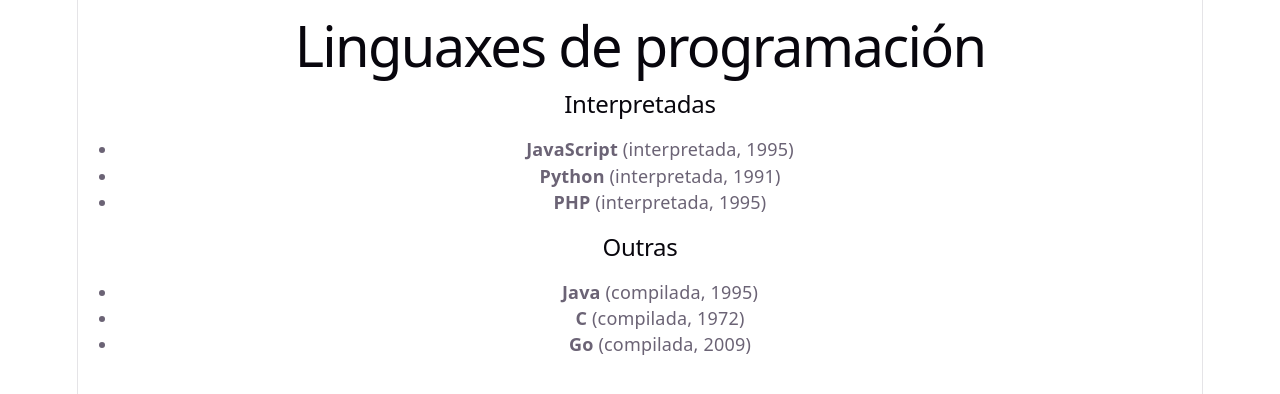
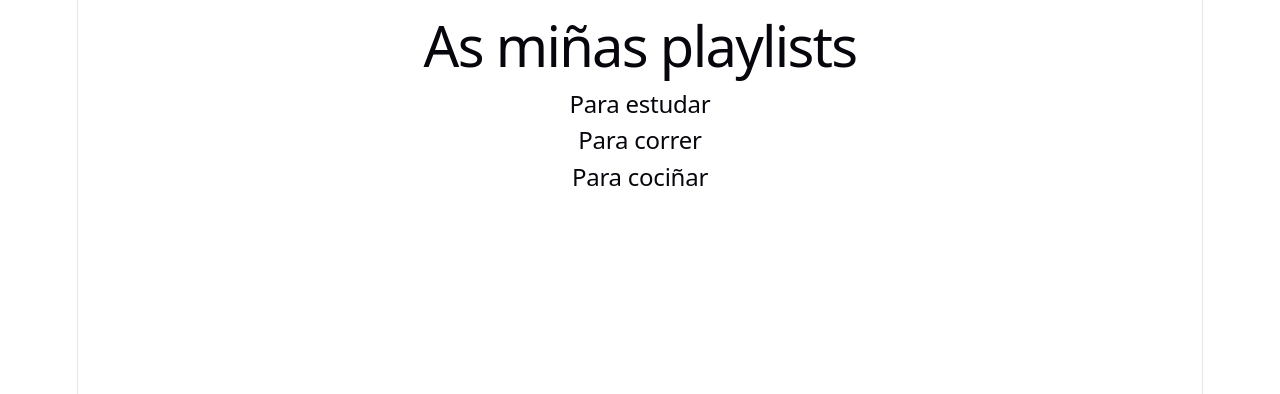
Before and after one commit to xurxobargeblanco/Interfaces, a React (Vite) app in the folder UD02/Tarea_2.3/: page / in a window 1280 px wide. Shown: the top 394 px of the page. Built offline with nearby package versions, Linux system fonts and the light colour scheme.

Commit message:
UD02/TAREA_2.3/Reto2 - Iniciando resolución

```diff
--- a/UD02/Tarea_2.3/src/App.jsx
+++ b/UD02/Tarea_2.3/src/App.jsx
@@ -1,37 +1,33 @@
-const linguaxes = [
-  { id: 0, nome: "JavaScript", tipo: "interpretada", ano: 1995 },
-  { id: 1, nome: "Java", tipo: "compilada", ano: 1995 },
-  { id: 2, nome: "Python", tipo: "interpretada", ano: 1991 },
-  { id: 3, nome: "C", tipo: "compilada", ano: 1972 },
-  { id: 4, nome: "PHP", tipo: "interpretada", ano: 1995 },
-  { id: 5, nome: "Go", tipo: "compilada", ano: 2009 },
+const playlists = [
+  {
+    id: 1,
+    nome: "Para estudar",
+    cancions: ["Mañá de luns", "Bosque de cores", "Cafeteira"],
+  },
+  {
+    id: 2,
+    nome: "Para correr",
+    cancions: ["Tren de medianoite", "Ritmo de présa", "Costa arriba", "Meta"],
+  },
+  {
+    id: 3,
+    nome: "Para cociñar",
+    cancions: ["Sal e pementa", "Lume lento"],
+  },
 ];
 
 export default function App() {
-  const interpretadas = linguaxes.filter((l) => l.tipo === "interpretada");
-  const outras = linguaxes.filter((l) => l.tipo !== "interpretada");
-
-  const elementosInterpretadas = interpretadas.map((linguaxe) => (
-    <li key={linguaxe.id}>
-      <b>{linguaxe.nome}</b> ({linguaxe.tipo}, {linguaxe.ano})
-    </li>
-  ));
-
-  const elementosOutras = outras.map((linguaxe) => (
-    <li key={linguaxe.id}>
-      <b>{linguaxe.nome}</b> ({linguaxe.tipo}, {linguaxe.ano})
-    </li>
+  const elementos = playlists.map((playlist) => (
+    <section key={playlist.id}>
+      <h2>{playlist.nome}</h2>
+      {/* TODO: aquí vai a lista de cancións */}
+    </section>
   ));
 
   return (
     <article>
-      <h1>Linguaxes de programación</h1>
-
-      <h2>Interpretadas</h2>
-      <ul>{elementosInterpretadas}</ul>
-
-      <h2>Outras</h2>
-      <ul>{elementosOutras}</ul>
+      <h1>As miñas playlists</h1>
+      {elementos}
     </article>
   );
 }
```
Also changed, not shown: UD02/Tarea_2.3/src/Reto1.jsx (+16 -2 lines).
